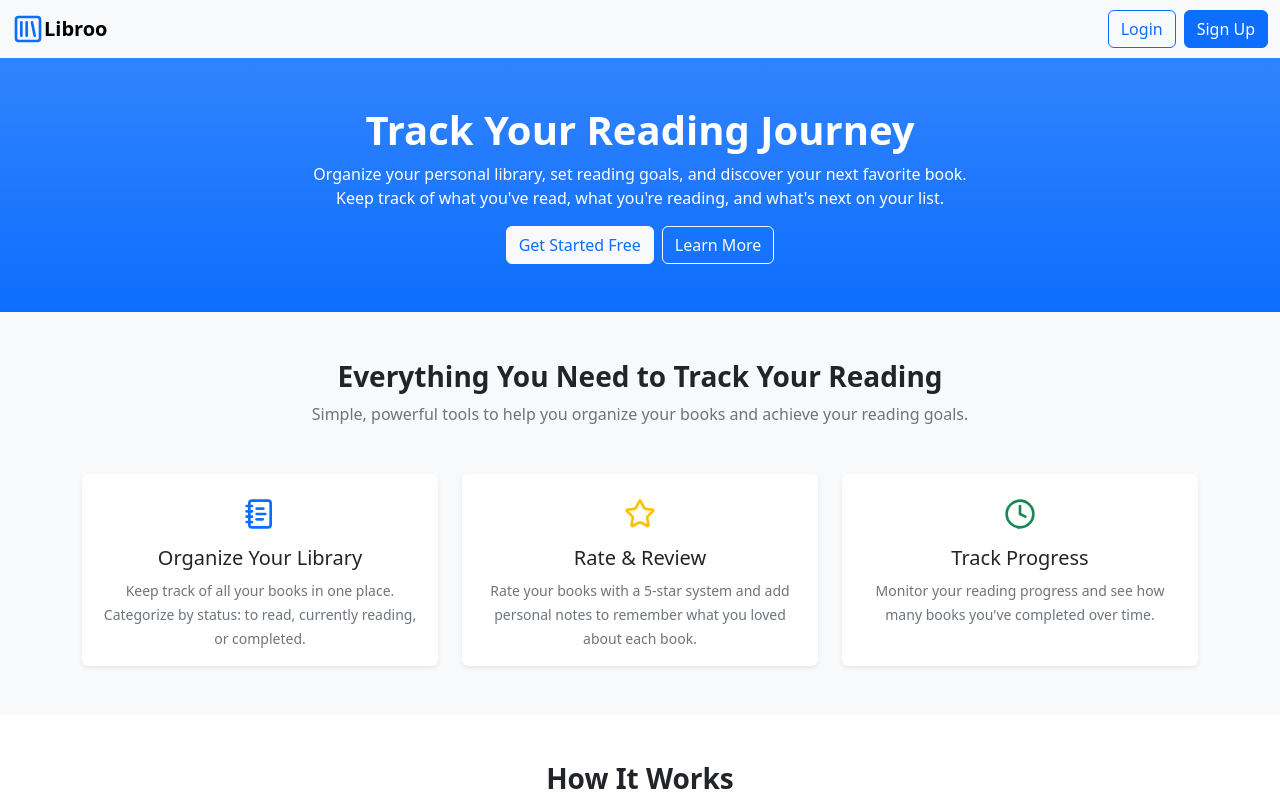
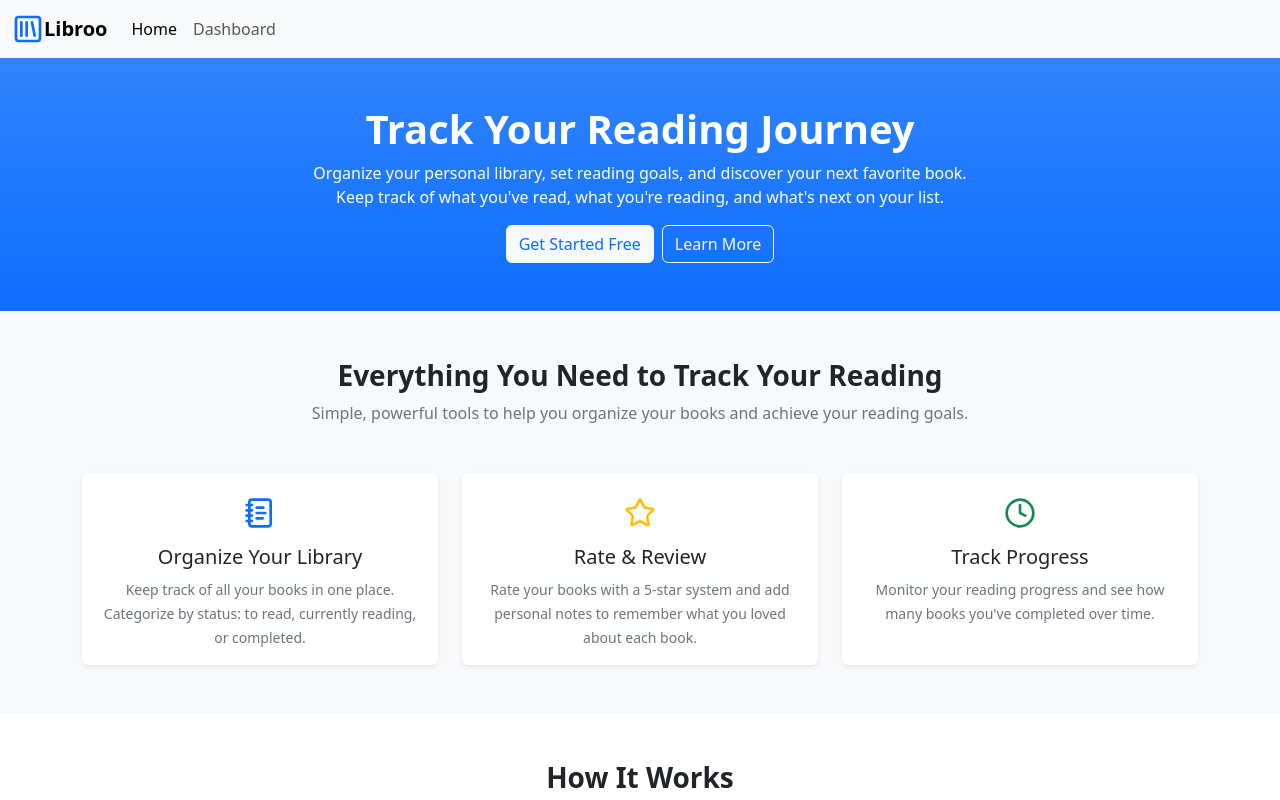
Before and after one commit to chamered/libroo, a React (Vite) app in the folder frontend/: page / in a window 1280 px wide. Shown: the top 800 px of the page. Built offline with nearby package versions, Linux system fonts and the light colour scheme.

Commit message:
Added navbar links

```diff
--- a/frontend/src/components/Navbar.jsx
+++ b/frontend/src/components/Navbar.jsx
@@ -1,13 +1,19 @@
+import { Link, useLocation } from 'react-router-dom';
 import { SquareLibrary } from 'lucide-react'
 
 function Navbar() {
+    const location = useLocation();
+    const currentPath = location.pathname;
+
     return(
-        <nav className="navbar bg-body-tertiary">
+        <nav className="navbar navbar-expand-lg bg-body-tertiary fixed-top">
             <div className="container-fluid">
-                <a className="navbar-brand fw-bold d-flex align-items-center" href="/"><SquareLibrary className="text-primary" size={32}/>Libroo</a>
-                <div>
-                    <button className="btn btn-outline-primary me-2">Login</button>
-                    <button className="btn btn-primary">Sign Up</button>
+                <Link className="navbar-brand fw-bold d-flex align-items-center" to="/"><SquareLibrary className="text-primary" size={32}/>Libroo</Link>
+                <div className="collapse navbar-collapse">
+                    <div className="navbar-nav">
+                        <Link className={`nav-link ${currentPath === "/" ? "active fw-medium" : ""}`} to="/">Home</Link>
+                        <Link className={`nav-link ${currentPath === "/dashboard" ? "active fw-medium" : ""}`} to="/dashboard">Dashboard</Link>
+                    </div>
                 </div>
             </div>
         </nav>
--- a/frontend/src/pages/Dashboard.jsx
+++ b/frontend/src/pages/Dashboard.jsx
@@ -49,7 +49,7 @@ function Dashboard() {
     }
 
     return(
-        <div className="container mt-4">
+        <div className="container" style={{marginTop: "75px"}}>
             <div className="d-flex justify-content-between">
                 <div>
                     <h1 className="fw-bold mb-0">My Books</h1>
--- a/frontend/src/pages/Home.jsx
+++ b/frontend/src/pages/Home.jsx
@@ -6,7 +6,7 @@ import { Clock } from 'lucide-react'
 function Home() {
     return(
         <>
-            <div className="text-white text-center bg-primary bg-gradient py-5">
+            <div className="text-white text-center bg-primary bg-gradient py-5" style={{marginTop: "57px"}}>
                 <h1 className="fw-bold">Track Your Reading Journey</h1>
                 <p className="fw-light">
                     Organize your personal library, set reading goals, and discover your next favorite book. <br/>
```
